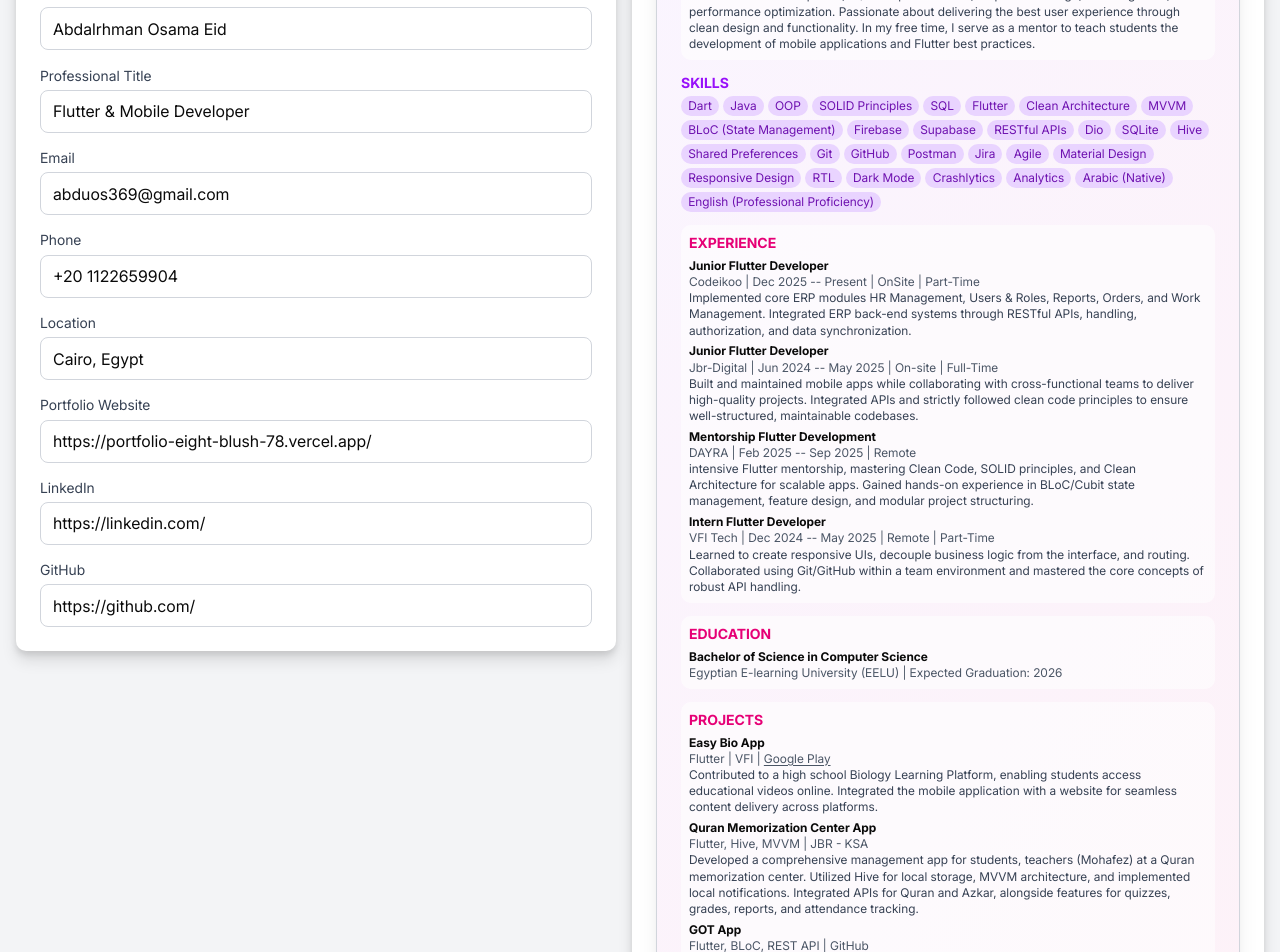
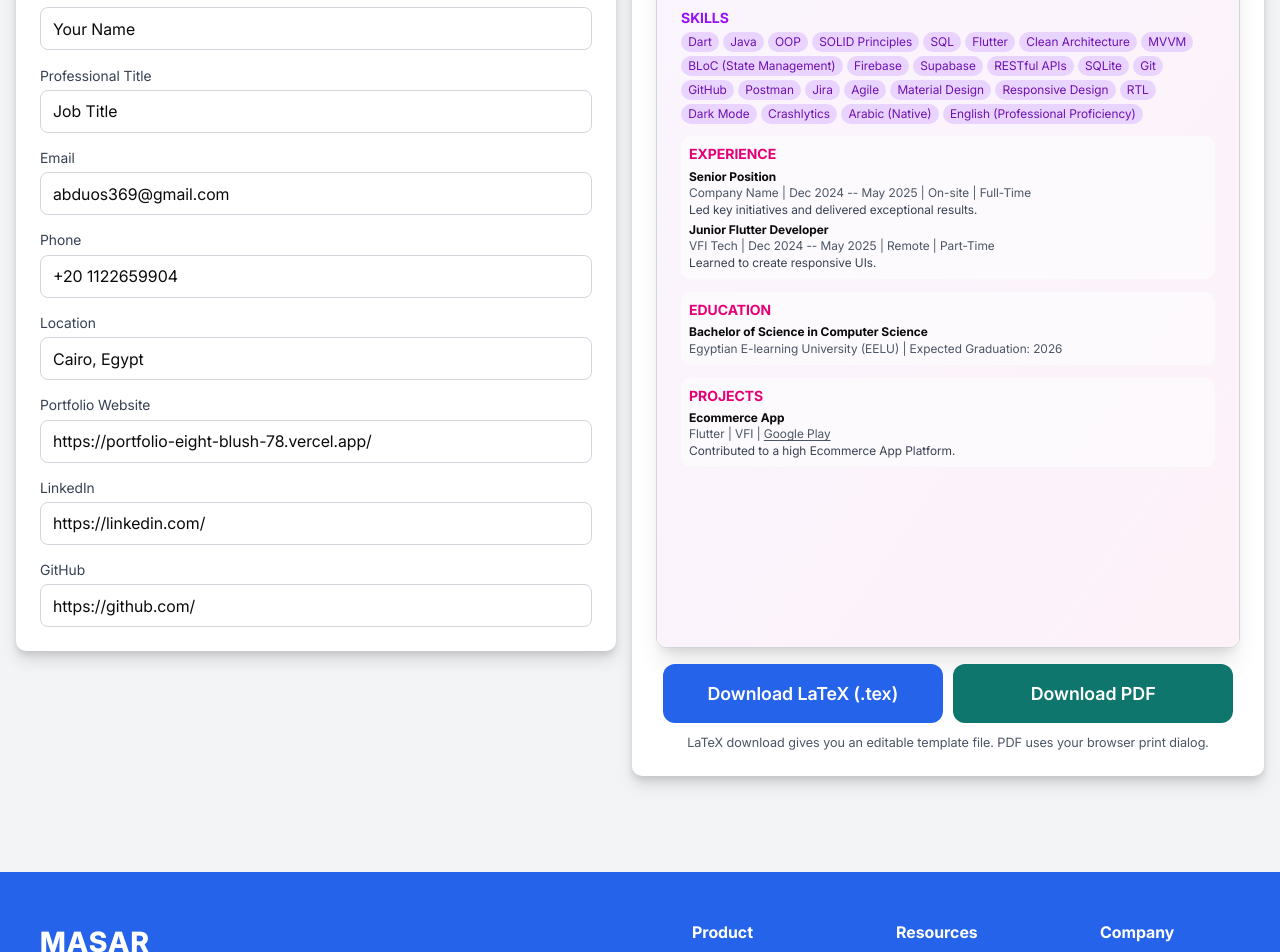
Before and after one commit to Masar-CV/frontend, a React (Vite) app: page /dashboard/resources/editor/1 in a window 1280 px wide. Shown: the part 460-1412 px from the top of the page. Built offline with nearby package versions, Linux system fonts and the light colour scheme.

Commit message:
feat: update LaTeX template with new default data and remove outdated skills

```diff
--- a/src/pages/resources/latexTemplate.js
+++ b/src/pages/resources/latexTemplate.js
@@ -195,7 +195,6 @@ export const EXACT_LATEX_TEMPLATE = String.raw`%-------------------------
  \begin{itemize}[leftmargin=0.15in, label={}]
     \small{\item{
      \textbf{Languages \& Core}{: Dart, Java, OOP, SOLID Principles, SQL} \\
-     \textbf{Frameworks \& Architecture}{: Flutter, Clean Architecture, MVVM, BLoC (State Management)} \\
      \textbf{Backend \& Cloud}{: Firebase (Auth, Firestore, FCM), Supabase, RESTful APIs, Dio} \\
      \textbf{Storage \& Tools}{: SQLite, Hive, Shared Preferences, Git, GitHub, Postman, Jira, Agile} \\
      \textbf{UI/UX \& Performance}{: Material Design, Responsive Design, RTL, Dark Mode, Crashlytics, Analytics} \\
@@ -221,8 +220,8 @@ export const createLatexFileName = (fullName) => {
 
 export const LATEX_TEMPLATE_DEFAULT_DATA = {
   personal: {
-    fullName: 'Abdalrhman Osama Eid',
-    professionalTitle: 'Flutter & Mobile Developer',
+    fullName: 'Your Name',
+    professionalTitle: 'Job Title',
     email: 'abduos369@gmail.com',
     phone: '+20 1122659904',
     location: 'Cairo, Egypt',
@@ -231,7 +230,7 @@ export const LATEX_TEMPLATE_DEFAULT_DATA = {
     github: 'https://github.com/',
   },
   summary:
-    'Fly & Mobile Developer with 2 years of experience building various applications. Skilled in Android & iOS development, UI/UX implementation, responsive design, API integration, and performance optimization. Passionate about delivering the best user experience through clean design and functionality. In my free time, I serve as a mentor to teach students the development of mobile applications and Flutter best practices.',
+    'Fly me to the moon.',
   skills: [
     'Dart',
     'Java',
@@ -245,10 +244,7 @@ export const LATEX_TEMPLATE_DEFAULT_DATA = {
     'Firebase',
     'Supabase',
     'RESTful APIs',
-    'Dio',
     'SQLite',
-    'Hive',
-    'Shared Preferences',
     'Git',
     'GitHub',
     'Postman',
@@ -259,46 +255,27 @@ export const LATEX_TEMPLATE_DEFAULT_DATA = {
     'RTL',
     'Dark Mode',
     'Crashlytics',
-    'Analytics',
     'Arabic (Native)',
     'English (Professional Proficiency)',
   ],
   experiences: [
     {
       id: 'exp-1',
-      role: 'Junior Flutter Developer',
-      company: 'Codeikoo',
-      period: 'Dec 2025 -- Present',
-      location: 'OnSite | Part-Time',
+      role: 'Senior Position',
+      company: 'Company Name',
+      period: 'Dec 2024 -- May 2025',
+      location: 'On-site | Full-Time',
       description:
-        'Implemented core ERP modules HR Management, Users & Roles, Reports, Orders, and Work Management.\nIntegrated ERP back-end systems through RESTful APIs, handling, authorization, and data synchronization.',
+        'Led key initiatives and delivered exceptional results.',
     },
     {
       id: 'exp-2',
       role: 'Junior Flutter Developer',
-      company: 'Jbr-Digital',
-      period: 'Jun 2024 -- May 2025',
-      location: 'On-site | Full-Time',
-      description:
-        'Built and maintained mobile apps while collaborating with cross-functional teams to deliver high-quality projects.\nIntegrated APIs and strictly followed clean code principles to ensure well-structured, maintainable codebases.',
-    },
-    {
-      id: 'exp-3',
-      role: 'Mentorship Flutter Development',
-      company: 'DAYRA',
-      period: 'Feb 2025 -- Sep 2025',
-      location: 'Remote',
-      description:
-        'intensive Flutter mentorship, mastering Clean Code, SOLID principles, and Clean Architecture for scalable apps.\nGained hands-on experience in BLoC/Cubit state management, feature design, and modular project structuring.',
-    },
-    {
-      id: 'exp-4',
-      role: 'Intern Flutter Developer',
       company: 'VFI Tech',
       period: 'Dec 2024 -- May 2025',
       location: 'Remote | Part-Time',
       description:
-        'Learned to create responsive UIs, decouple business logic from the interface, and routing.\nCollaborated using Git/GitHub within a team environment and mastered the core concepts of robust API handling.',
+        'Learned to create responsive UIs.',
     },
   ],
   education: [
@@ -313,31 +290,13 @@ export const LATEX_TEMPLATE_DEFAULT_DATA = {
   projects: [
     {
       id: 'project-1',
-      heading: 'Easy Bio App',
+      heading: 'Ecommerce App',
       subheading: 'Flutter',
       period: 'VFI',
       linkLabel: 'Google Play',
-      url: 'https://play.google.com/store/apps/details?id=com.abdelmoneim.easyBio',
+      url: 'https://play.google.com/',
       description:
-        'Contributed to a high school Biology Learning Platform, enabling students access educational videos online.\nIntegrated the mobile application with a website for seamless content delivery across platforms.',
-    },
-    {
-      id: 'project-2',
-      heading: 'Quran Memorization Center App',
-      subheading: 'Flutter, Hive, MVVM',
-      period: 'JBR - KSA',
-      description:
-        'Developed a comprehensive management app for students, teachers (Mohafez) at a Quran memorization center.\nUtilized Hive for local storage, MVVM architecture, and implemented local notifications.\nIntegrated APIs for Quran and Azkar, alongside features for quizzes, grades, reports, and attendance tracking.',
-    },
-    {
-      id: 'project-3',
-      heading: 'GOT App',
-      subheading: 'Flutter, BLoC, REST API',
-      period: '',
-      linkLabel: 'GitHub',
-      url: 'https://github.com/ABDO-OS/bloc.git',
-      description:
-        'Developed a sophisticated Flutter application to present and manage Game of Thrones characters.\nEfficiently fetched and displayed character details (name, title, family, images) via robust API integration.\nLeveraged  BLoC to manage complex application logic and ensure smooth data flow within an interactive UI.',
+        'Contributed to a high Ecommerce App Platform.',
     },
   ],
   customSections: [],
```
